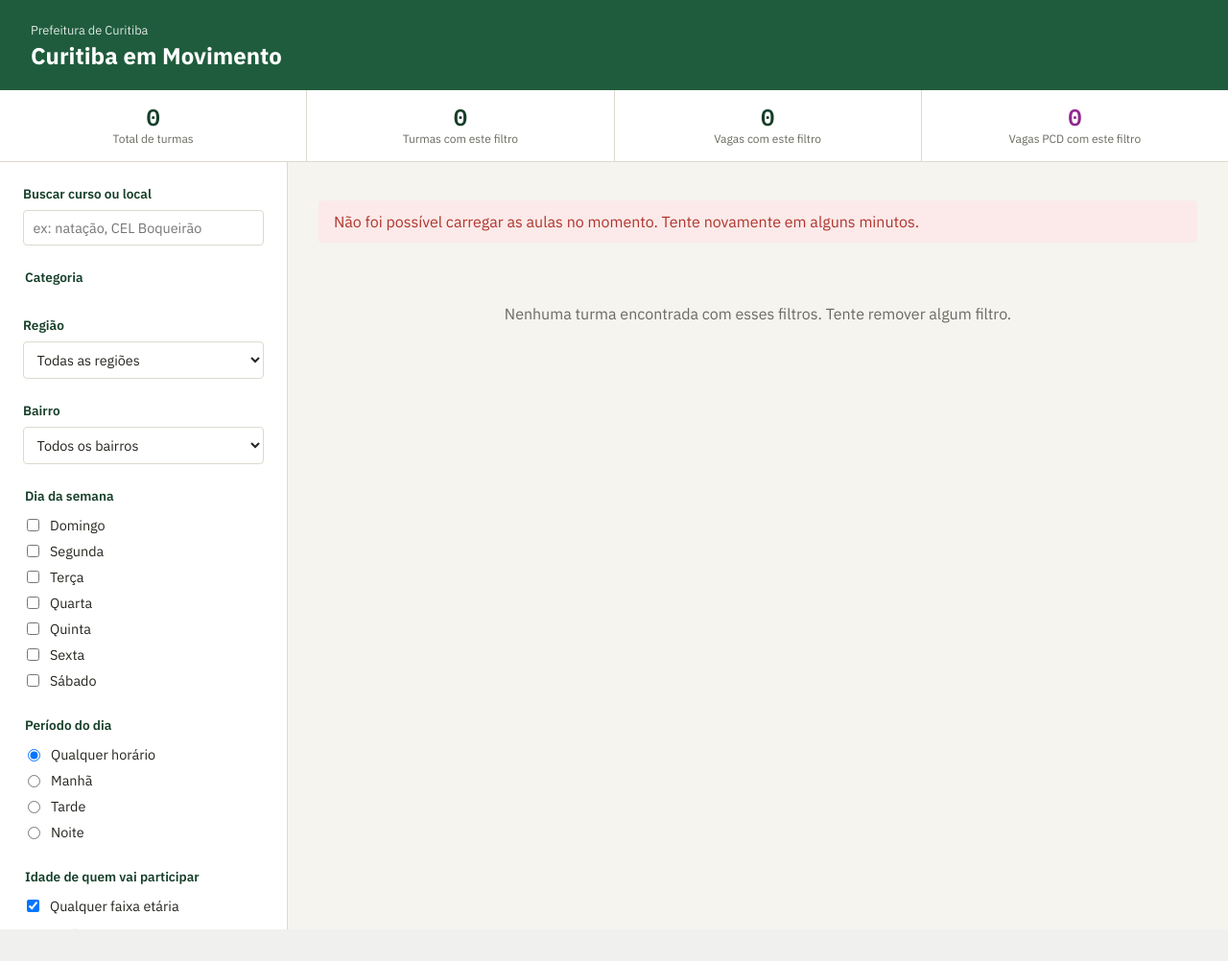
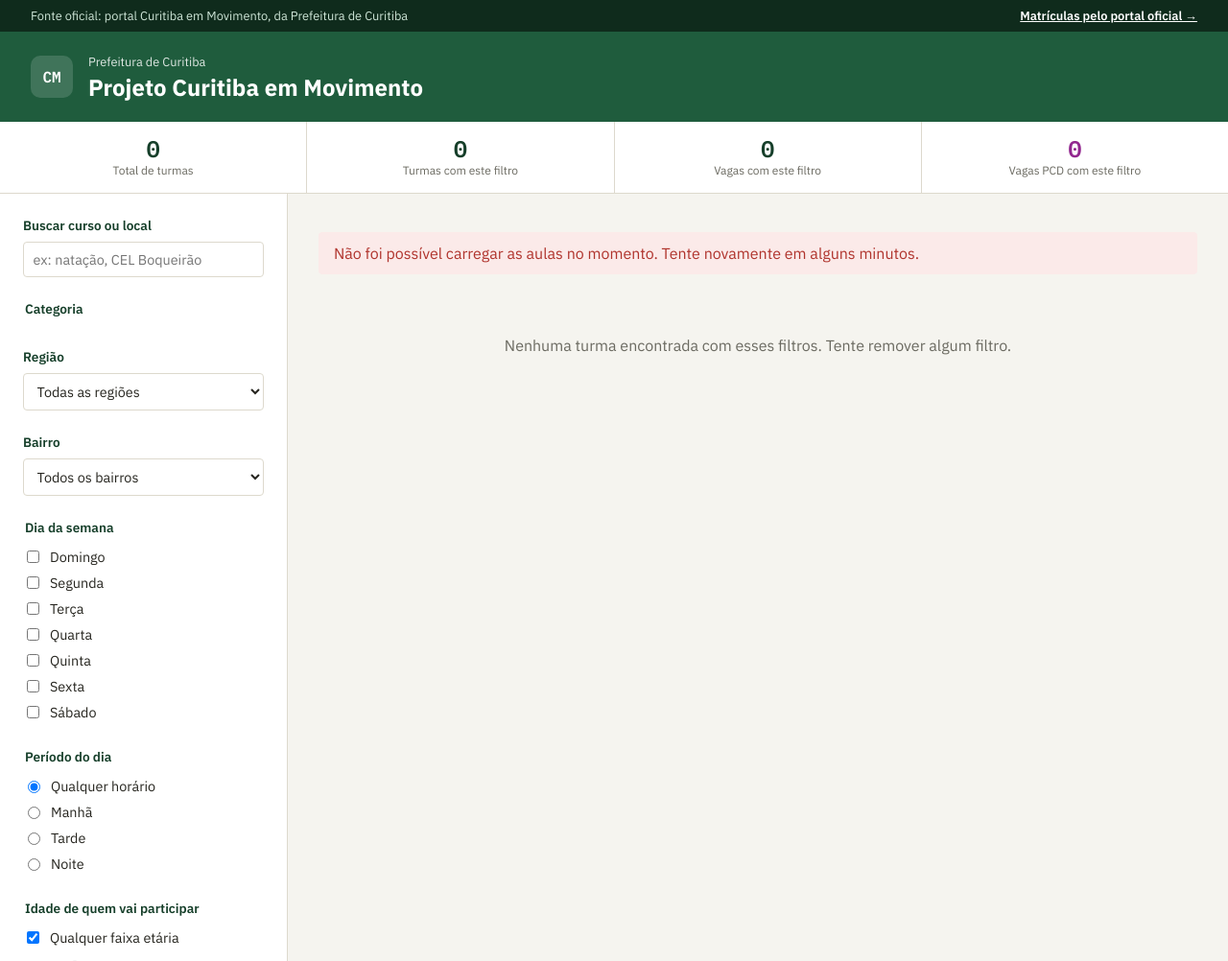
Before and after one commit to fschunig/curitiba-em-movimento-portal, a Flask app: page / in a window 1280 px wide. Shown: the whole page at 96% size. Before the commit the page ends 969 px from the top, so only its background shows below. Run offline with Flask 3, Linux system fonts and the light colour scheme.

Commit message:
feat: novo header

```diff
--- a/static/css/style.css
+++ b/static/css/style.css
@@ -3,6 +3,7 @@
     --color-surface: #ffffff;
     --color-primary: #1f5c3d;
     --color-primary-dark: #163f2a;
+    --color-primary-darker: #0f2b1c;
     --color-primary-tint: #e8f1e4;
     --color-accent-vacancy: #4c8c2b;
     --color-accent-alert: #b0342d;
@@ -30,17 +31,50 @@ body {
     outline-offset: 2px;
 }
 
+/* Aviso de fonte oficial */
+
+.official-notice {
+    display: flex;
+    justify-content: space-between;
+    align-items: center;
+    flex-wrap: wrap;
+    gap: 0.5rem;
+    background: var(--color-primary-darker);
+    color: #cfe6d8;
+    font-size: 0.8rem;
+    padding: 0.5rem 2rem;
+}
+
+.official-notice a {
+    color: white;
+    text-decoration: underline;
+    font-weight: 600;
+    white-space: nowrap;
+}
+
 /* Topbar */
 
 .topbar {
     display: flex;
-    justify-content: space-between;
     align-items: center;
-    flex-wrap: wrap;
     gap: 1rem;
     background: var(--color-primary);
     color: white;
     padding: 1.25rem 2rem;
+}
+
+.topbar-badge {
+    width: 44px;
+    height: 44px;
+    border-radius: 10px;
+    background: rgba(255, 255, 255, 0.15);
+    display: flex;
+    align-items: center;
+    justify-content: center;
+    font-family: var(--font-mono);
+    font-weight: 600;
+    font-size: 1rem;
+    flex-shrink: 0;
 }
 
 .topbar-eyebrow {
@@ -358,6 +392,15 @@ body {
 /* Responsivo */
 
 @media (max-width: 900px) {
+    .official-notice {
+        padding: 0.5rem 1rem;
+        font-size: 0.75rem;
+    }
+
+    .topbar {
+        padding: 1rem;
+    }
+
     .stats-bar {
         flex-wrap: wrap;
     }
--- a/templates/index.html
+++ b/templates/index.html
@@ -10,10 +10,16 @@
     <link rel="stylesheet" href="{{ url_for('static', filename='css/style.css') }}">
 </head>
 <body>
+    <div class="official-notice">
+        <span>Fonte oficial: portal Curitiba em Movimento, da Prefeitura de Curitiba</span>
+        <a href="https://curitibaemmovimento.curitiba.pr.gov.br/atividade/" target="_blank" rel="noopener">Matrículas pelo portal oficial →</a>
+    </div>
+
     <header class="topbar">
+        <div class="topbar-badge">CM</div>
         <div class="topbar-title">
             <span class="topbar-eyebrow">Prefeitura de Curitiba</span>
-            <h1>Curitiba em Movimento</h1>
+            <h1>Projeto Curitiba em Movimento</h1>
         </div>
     </header>
 
```
